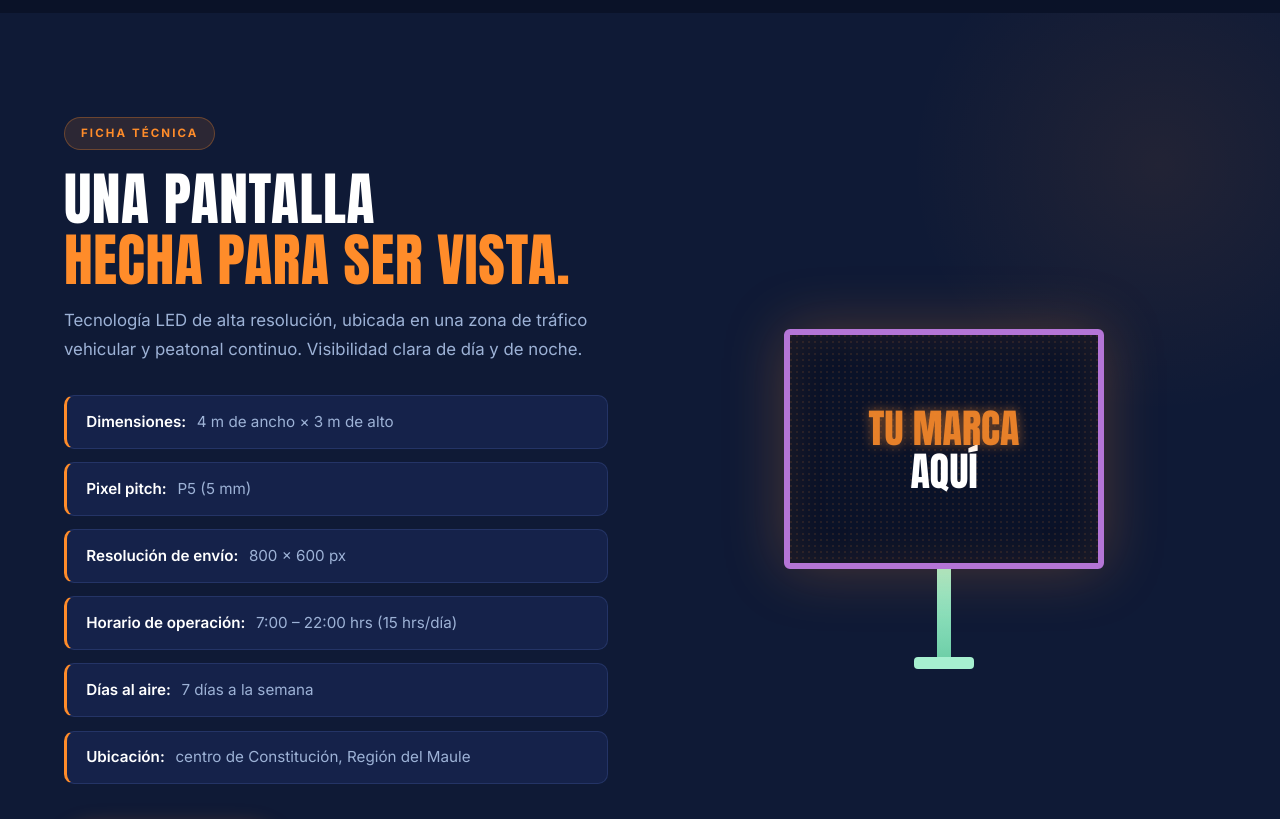
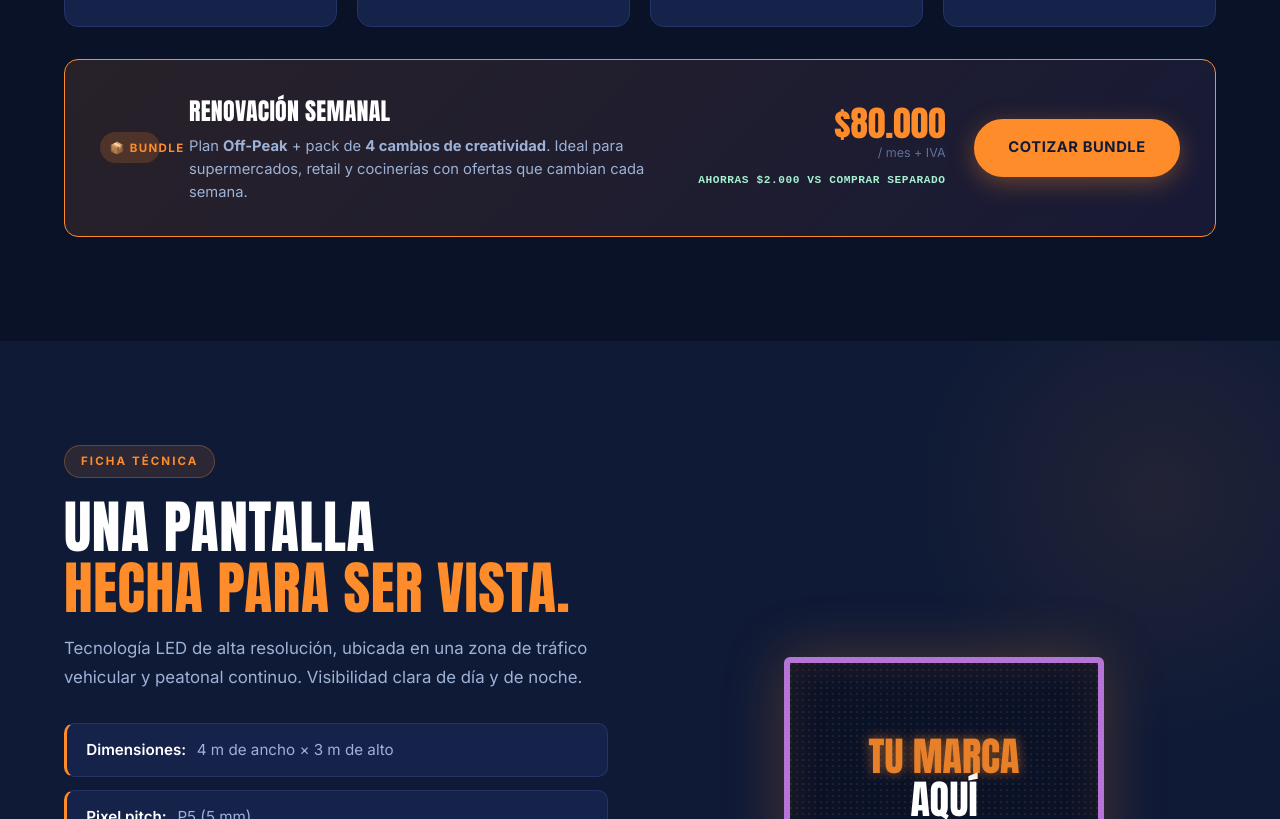
Before and after one commit to matias200544-alt/streetvision-web, a plain HTML site: page index.html in a window 1280 px wide. Shown: the part 3957-4776 px from the top of the page. Drawn offline with Linux system fonts and the light colour scheme; animation ran at ten frames a second.

Commit message:
feat: 6 cambios pricing-strategy aplicados
1. Banner Fundadores con descuentos diferenciados (-10/-15/-20/-25%) + 'Solo 5 cupos'
2. Badge 'AHORRA $85.000/mes' en plan Full Day
3. Nota explicativa de bundle Full Day debajo del cuadro
4. FAQ: Garantía Primera Semana (rediseño gratis o 100% reembolso)
5. Bundle 'Renovación Semanal' ($80k = Off-Peak + 4 cambios) para supermercados/retail
6. Media kit sincronizado con todos los cambios

```diff
--- a/index.html
+++ b/index.html
@@ -183,8 +183,8 @@
       </div>
 
       <div class="founder-banner" data-animate>
-        <span class="founder-badge">🚀 Tarifa Fundadores</span>
-        <p><strong>20% OFF</strong> los primeros 3 meses para los primeros 5 anunciantes que se sumen al lanzamiento.</p>
+        <span class="founder-badge">🚀 Tarifa Fundadores · Solo 5 cupos</span>
+        <p>Descuento escalonado los primeros 3 meses: <strong>-10% Off-Peak · -15% Standard · -20% Prime · -25% Full Day</strong>. Termina cuando se llenan los cupos.</p>
       </div>
 
       <div class="planes-grid">
@@ -250,6 +250,7 @@
 
         <div class="plan-card premium" data-animate>
           <div class="plan-tag premium-tag">Máxima exposición</div>
+          <div class="plan-savings">★ Ahorras $85.000/mes vs comprar por franja</div>
           <h3 class="plan-name">Full Day</h3>
           <p class="plan-hours">7:00 – 22:00 · todas las franjas</p>
           <div class="plan-price">
@@ -271,7 +272,8 @@
       </div>
 
       <p class="planes-note">
-        * Tu marca aparece <strong>cada 90 segundos</strong> en pantalla mientras tu plan está activo. Spots de 10 segundos. Precios sin IVA.
+        * Tu marca aparece <strong>cada 90 segundos</strong> en pantalla. Spots de 10 segundos. Precios sin IVA.<br/>
+        💡 Plan Full Day equivale a comprar Off-Peak + Standard + Prime juntos, ahorrando $85.000 al mes.
       </p>
     </div>
   </section>
@@ -314,6 +316,20 @@
           <p class="extra-price">$20.000 / día</p>
           <p>Conciertos, ferias, lanzamientos. Pauta puntual de 1 a 3 días sin compromiso mensual.</p>
         </div>
+      </div>
+
+      <div class="bundle-card" data-animate>
+        <div class="bundle-tag">📦 Bundle</div>
+        <div class="bundle-body">
+          <h3>Renovación Semanal</h3>
+          <p>Plan <strong>Off-Peak</strong> + pack de <strong>4 cambios de creatividad</strong>. Ideal para supermercados, retail y cocinerías con ofertas que cambian cada semana.</p>
+        </div>
+        <div class="bundle-price">
+          <span class="bundle-amount">$80.000</span>
+          <span class="bundle-period">/ mes + IVA</span>
+          <span class="bundle-saving">Ahorras $2.000 vs comprar separado</span>
+        </div>
+        <a href="#contacto" class="btn btn-primary">Cotizar bundle</a>
       </div>
     </div>
   </section>
@@ -424,6 +440,10 @@
         <details class="faq-item" data-animate>
           <summary>¿Pueden hacer videos o solo imágenes?</summary>
           <p>Ambos. Tu spot puede ser una imagen estática o un video animado de hasta 10 segundos por pasada.</p>
+        </details>
+        <details class="faq-item" data-animate>
+          <summary>¿Y si no me gusta cómo queda mi aviso en pantalla?</summary>
+          <p>Te ofrecemos <strong>Garantía Primera Semana</strong>: si en los primeros 7 días al aire no estás conforme con cómo se ve tu pieza, la <strong>rediseñamos sin costo</strong>. Si aún así no te convence, devolvemos el <strong>100% del primer mes</strong>. Sin letra chica.</p>
         </details>
       </div>
     </div>
--- a/style.css
+++ b/style.css
@@ -642,6 +642,18 @@ ul { list-style: none; }
   color: var(--lila);
   background-color: rgba(180, 117, 214, 0.15);
 }
+.plan-savings {
+  font-size: 0.78rem;
+  font-weight: 700;
+  letter-spacing: 0.04em;
+  text-transform: uppercase;
+  color: var(--bg);
+  background: linear-gradient(90deg, var(--accent) 0%, var(--accent-hi) 100%);
+  padding: 0.45rem 0.85rem;
+  border-radius: 6px;
+  align-self: flex-start;
+  box-shadow: 0 4px 14px rgba(255, 140, 42, 0.3);
+}
 .plan-name {
   font-family: var(--font-display);
   font-weight: 400;
@@ -727,6 +739,80 @@ ul { list-style: none; }
   padding: var(--section-py) 0;
   background-color: var(--bg-deep);
 }
+.bundle-card {
+  margin-top: 2rem;
+  background: linear-gradient(135deg, rgba(255, 140, 42, 0.12), rgba(180, 117, 214, 0.08));
+  border: 1px solid var(--accent);
+  border-radius: var(--radius);
+  padding: 2rem 2.2rem;
+  display: grid;
+  grid-template-columns: 60px 1fr auto auto;
+  gap: 1.8rem;
+  align-items: center;
+}
+.bundle-tag {
+  font-size: 0.72rem;
+  font-weight: 700;
+  letter-spacing: 0.12em;
+  text-transform: uppercase;
+  color: var(--accent);
+  background: rgba(255, 140, 42, 0.18);
+  padding: 0.4rem 0.6rem;
+  border-radius: 100px;
+  white-space: nowrap;
+  text-align: center;
+}
+.bundle-body h3 {
+  font-family: var(--font-display);
+  font-weight: 400;
+  font-size: 1.5rem;
+  text-transform: uppercase;
+  color: var(--white);
+  letter-spacing: 0.01em;
+  margin-bottom: 0.3rem;
+}
+.bundle-body p {
+  font-size: 0.92rem;
+  color: var(--text-soft);
+  line-height: 1.55;
+  max-width: 60ch;
+}
+.bundle-price {
+  display: flex;
+  flex-direction: column;
+  align-items: flex-end;
+  gap: 0.15rem;
+  white-space: nowrap;
+}
+.bundle-amount {
+  font-family: var(--font-display);
+  font-weight: 400;
+  font-size: 2.2rem;
+  color: var(--accent);
+  line-height: 1;
+}
+.bundle-period {
+  font-size: 0.78rem;
+  color: var(--text-mute);
+}
+.bundle-saving {
+  font-family: var(--font-mono, monospace);
+  font-size: 0.7rem;
+  font-weight: 600;
+  letter-spacing: 0.05em;
+  color: var(--mint);
+  margin-top: 0.4rem;
+  text-transform: uppercase;
+}
+@media (max-width: 980px) {
+  .bundle-card {
+    grid-template-columns: 1fr;
+    gap: 1rem;
+  }
+  .bundle-tag { justify-self: flex-start; }
+  .bundle-price { align-items: flex-start; }
+}
+
 .extras-grid {
   display: grid;
   grid-template-columns: repeat(4, 1fr);
```
Also changed, not shown: media-kit/index.html (+13 -3 lines).
